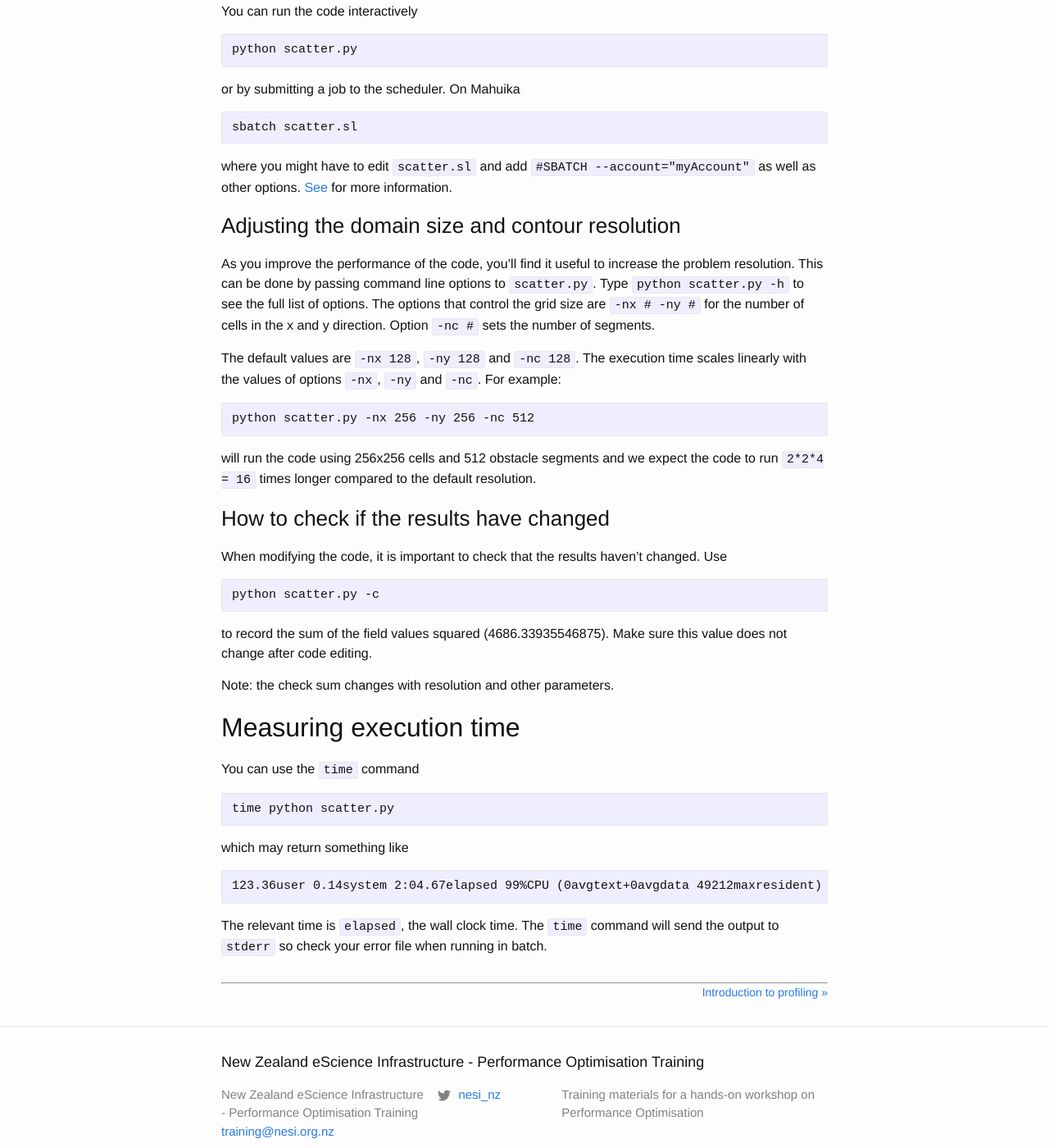
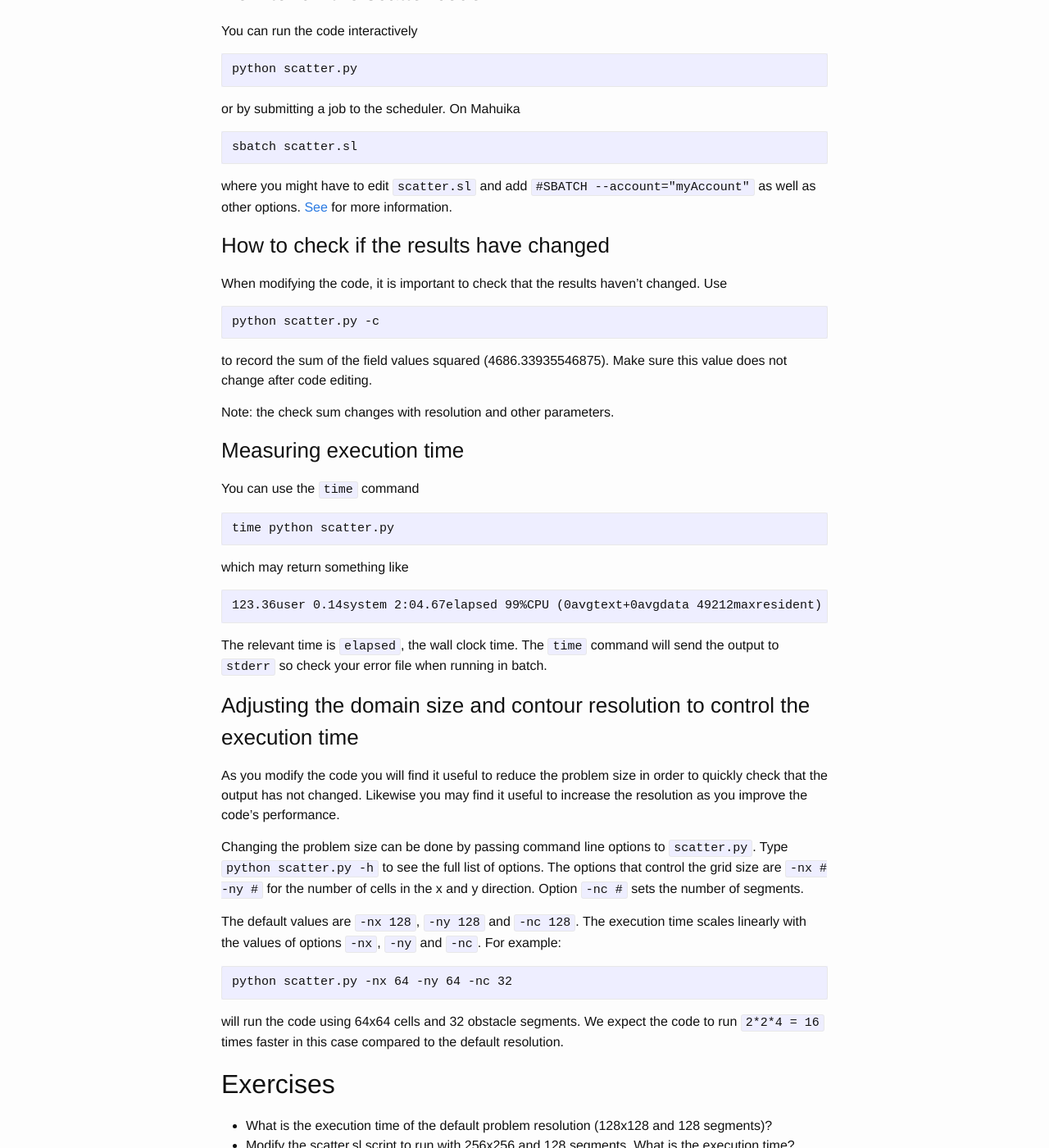
Before and after one commit to nesi/perf-training, a Jekyll site: the page built from _lessons/python-scatter/00-introduction.md, in a window 1280 px wide and 1400 px high, scrolled down 2182 px. Shown: the whole window at 82% size. Built offline with Jekyll 4.4.1, drawn with Linux system fonts in a browser that asks for light colours; some of the changed text lies outside the part shown.

Commit message:
+ exercises where learner has to modify the scatter.sl scriupt  ~ reduced the resolution for the interactive execution example

````diff
--- a/_lessons/python-scatter/00-introduction.md
+++ b/_lessons/python-scatter/00-introduction.md
@@ -85,16 +85,6 @@ sbatch scatter.sl
 ```
 where you might have to edit `scatter.sl` and add `#SBATCH --account="myAccount"` as well as other options. [See](https://support.nesi.org.nz/hc/en-gb/articles/360000359576-Slurm-Usage-A-Primer) for more information.
 
-### Adjusting the domain size and contour resolution
-
-As you improve the performance of the code, you'll find it useful to increase the problem resolution. This can be done by passing command line options to `scatter.py`. Type `python scatter.py -h` to see the full list of options. The options that control the grid size are `-nx # -ny #` for the number of cells in the x and y direction. Option `-nc #` sets the number of segments.
-
-The default values are `-nx 128`, `-ny 128` and `-nc 128`. The execution time scales linearly with the values of options `-nx`, `-ny` and `-nc`. For example:
-```
-python scatter.py -nx 256 -ny 256 -nc 512
-```
-will run the code using 256x256 cells and 512 obstacle segments and we expect the code to run `2*2*4 = 16` times longer compared to the default resolution.
-
 
 ### How to check if the results have changed
 
@@ -106,7 +96,7 @@ to record the sum of the field values squared (4686.33935546875). Make sure this
 
 Note: the check sum changes with resolution and other parameters.
 
-## Measuring execution time
+### Measuring execution time
 
 You can use the `time` command
 ```
@@ -117,3 +107,21 @@ which may return something like
 123.36user 0.14system 2:04.67elapsed 99%CPU (0avgtext+0avgdata 49212maxresident)
 ```
 The relevant time is `elapsed`, the wall clock time. The `time` command will send the output to `stderr` so check your error file when running in batch.
+
+### Adjusting the domain size and contour resolution to control the execution time
+
+As you modify the code you will find it useful to reduce the problem size in order to quickly check that the output has not changed. Likewise you may find it useful to increase the resolution as you improve the code's performance.
+
+Changing the problem size can be done by passing command line options to `scatter.py`. Type `python scatter.py -h` to see the full list of options. The options that control the grid size are `-nx # -ny #` for the number of cells in the x and y direction. Option `-nc #` sets the number of segments.
+
+The default values are `-nx 128`, `-ny 128` and `-nc 128`. The execution time scales linearly with the values of options `-nx`, `-ny` and `-nc`. For example:
+```
+python scatter.py -nx 64 -ny 64 -nc 32
+```
+will run the code using 64x64 cells and 32 obstacle segments. We expect the code to run `2*2*4 = 16` times faster in this case compared to the default resolution.
+
+## Exercises
+
+ * What is the execution time of the default problem resolution (128x128 and 128 segments)?
+ * Modify the scatter.sl script to run with 256x256 and 128 segments. What is the execution time?
+ * How does the larger problem execution time compare with the default resolution execution time?
````
